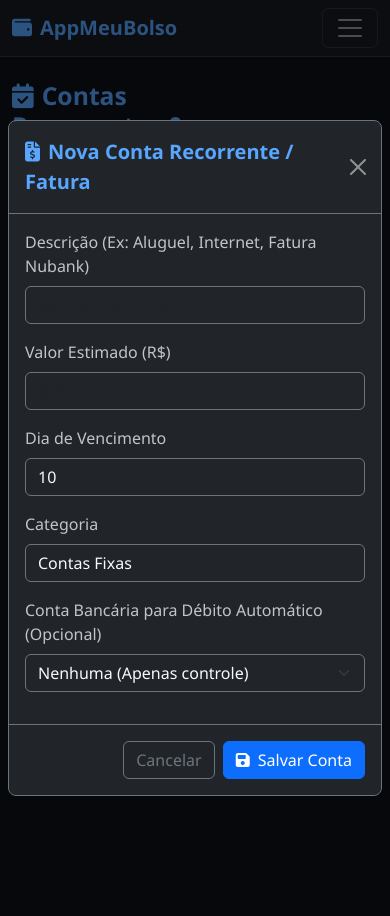
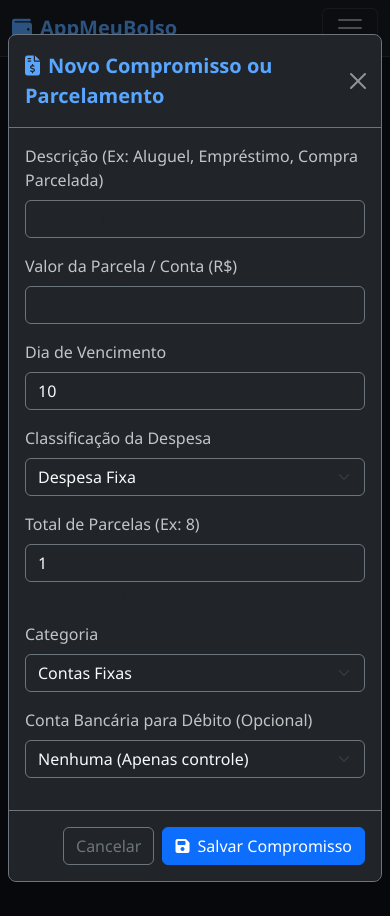
Before and after one commit to lungponto-ctrl/meubolso, a Flask app: page /recorrentes/ in a window 390 px wide, after a click on "Novo Compromisso / Parcela". Run offline with Flask 3, Linux system fonts and the light colour scheme; a user stored in the database is signed in; data comes from the database, SQL or seed files in the repository; data that the repository does not hold is empty.

Commit message:
Adicionado suporte a parcelamentos, classificacao de despesas e categoria de alimentacao nas contas fixas

```diff
--- a/app/templates/recorrentes.html
+++ b/app/templates/recorrentes.html
@@ -2,12 +2,12 @@
 {% block content %}
 <div class="d-flex justify-content-between align-items-center mb-4">
     <div>
-        <h2 class="fw-bold text-accent mb-1"><i class="fa-solid fa-calendar-check me-2"></i>Contas Recorrentes & Faturas</h2>
-        <p class="text-light opacity-75 mb-0">Gerencie suas despesas fixas mensais e evite atrasos.</p>
+        <h2 class="fw-bold text-accent mb-1"><i class="fa-solid fa-calendar-check me-2"></i>Contas Fixas, Variáveis & Parcelamentos</h2>
+        <p class="text-light opacity-75 mb-0">Acompanhe suas obrigações mensais, dívidas parceladas e evite atrasos.</p>
     </div>
     <div>
         <button type="button" class="btn btn-primary shadow-sm" data-bs-toggle="modal" data-bs-target="#modalNovaRecorrente">
-            <i class="fa-solid fa-plus me-1"></i> Nova Conta Fixa
+            <i class="fa-solid fa-plus me-1"></i> Novo Compromisso / Parcela
         </button>
     </div>
 </div>
@@ -22,7 +22,7 @@
     </div>
 </div>
 
-<!-- Lista de Contas Recorrentes -->
+<!-- Lista de Contas Recorrentes e Parcelamentos -->
 <div class="card p-4 shadow-sm border-0 bg-dark text-light">
     <h5 class="fw-bold mb-3 text-light"><i class="fa-solid fa-list-check me-2 text-accent"></i>Acompanhamento do Mês ({{ mes_atual }})</h5>
 
@@ -32,9 +32,9 @@
                 <thead>
                     <tr class="border-secondary text-muted small">
                         <th>DESCRIÇÃO / CATEGORIA</th>
+                        <th>CLASSIFICAÇÃO</th>
                         <th>VENCIMENTO</th>
                         <th>VALOR</th>
-                        <th>CONTA PADRÃO</th>
                         <th>STATUS</th>
                         <th class="text-end">AÇÕES</th>
                     </tr>
@@ -44,21 +44,33 @@
                     {% set pago = item.esta_pago_no_mes(mes_atual) %}
                     <tr class="border-secondary">
                         <td>
-                            <div class="fw-bold text-light">{{ item.descricao }}</div>
+                            <div class="fw-bold text-light">
+                                {{ item.descricao }}
+                                {% if item.total_parcelas > 1 %}
+                                    <span class="badge bg-info text-dark ms-2 fw-normal" style="font-size: 0.75rem;">
+                                        <i class="fa-solid fa-layer-group me-1"></i>{{ item.parcela_atual }}/{{ item.total_parcelas }}x
+                                    </span>
+                                {% endif %}
+                            </div>
                             <small class="text-light opacity-75"><i class="fa-solid fa-tag me-1"></i>{{ item.categoria }}</small>
+                            {% if item.total_parcelas > 1 and item.mes_termino %}
+                                <br><small class="text-warning"><i class="fa-solid fa-clock-rotate-left me-1"></i> Término previsto: {{ item.mes_termino }}</small>
+                            {% endif %}
+                        </td>
+                        <td>
+                            {% if item.tipo_despesa == 'Fixa' %}
+                                <span class="badge bg-secondary"><i class="fa-solid fa-thumbtack me-1"></i> Despesa Fixa</span>
+                            {% elif item.tipo_despesa == 'Variável' %}
+                                <span class="badge bg-primary"><i class="fa-solid fa-sliders me-1"></i> Despesa Variável</span>
+                            {% else %}
+                                <span class="badge bg-danger text-light"><i class="fa-solid fa-credit-card me-1"></i> Parcelamento / Dívida</span>
+                            {% endif %}
                         </td>
                         <td>
                             <span class="badge bg-secondary text-light">Dia {{ item.dia_vencimento }}</span>
                         </td>
                         <td class="fw-bold text-light">
                             R$ {{ "%.2f"|format(item.valor) }}
-                        </td>
-                        <td>
-                            {% if item.conta %}
-                                <span class="badge bg-secondary"><i class="fa-solid fa-wallet me-1"></i>{{ item.conta.nome }}</span>
-                            {% else %}
-                                <span class="badge bg-dark border border-secondary text-light opacity-75">Não vinculada</span>
-                            {% endif %}
                         </td>
                         <td>
                             {% if pago %}
@@ -77,7 +89,7 @@
                                     </button>
                                 </form>
                                 {% endif %}
-                                <form action="{{ url_for('recorrentes.excluir', id=item.id) }}" method="POST" onsubmit="return confirm('Deseja realmente excluir esta conta recorrente?');">
+                                <form action="{{ url_for('recorrentes.excluir', id=item.id) }}" method="POST" onsubmit="return confirm('Deseja realmente excluir este item?');">
                                     <button type="submit" class="btn btn-outline-danger btn-sm" title="Excluir">
                                         <i class="fa-solid fa-trash"></i>
                                     </button>
@@ -90,27 +102,28 @@
             </table>
         </div>
     {% else %}
-        <p class="text-light opacity-75 mb-0">Nenhuma conta recorrente cadastrada. Clique em "Nova Conta Fixa" para começar.</p>
+        <p class="text-light opacity-75 mb-0">Nenhum compromisso cadastrado. Clique em "Novo Compromisso / Parcela" para começar.</p>
     {% endif %}
 </div>
 
-<!-- Modal para Nova Conta Recorrente -->
+<!-- Modal para Novo Compromisso ou Parcela -->
 <div class="modal fade" id="modalNovaRecorrente" tabindex="-1" aria-labelledby="modalNovaRecorrenteLabel" aria-hidden="true">
     <div class="modal-dialog modal-dialog-centered">
         <div class="modal-content bg-dark text-light border-secondary">
             <form method="POST">
                 <div class="modal-header border-secondary">
-                    <h5 class="modal-title fw-bold text-accent" id="modalNovaRecorrenteLabel"><i class="fa-solid fa-file-invoice-dollar me-2"></i>Nova Conta Recorrente / Fatura</h5>
+                    <h5 class="modal-title fw-bold text-accent" id="modalNovaRecorrenteLabel"><i class="fa-solid fa-file-invoice-dollar me-2"></i>Novo Compromisso ou Parcelamento</h5>
                     <button type="button" class="btn-close btn-close-white" data-bs-dismiss="modal" aria-label="Close"></button>
                 </div>
                 <div class="modal-body">
                     <div class="mb-3">
-                        <label class="form-label text-light opacity-75">Descrição (Ex: Aluguel, Internet, Fatura Nubank)</label>
-                        <input type="text" name="descricao" class="form-control bg-dark text-light border-secondary" required placeholder="Ex: Internet Fibra">
+                        <label class="form-label text-light opacity-75">Descrição (Ex: Aluguel, Empréstimo, Compra Parcelada)</label>
+                        <input type="text" name="descricao" class="form-control bg-dark text-light border-secondary" required placeholder="Ex: Sofá Parcelado">
                     </div>
+
                     <div class="row">
                         <div class="col-md-6 mb-3">
-                            <label class="form-label text-light opacity-75">Valor Estimado (R$)</label>
+                            <label class="form-label text-light opacity-75">Valor da Parcela / Conta (R$)</label>
                             <input type="number" step="0.01" name="valor" class="form-control bg-dark text-light border-secondary" required placeholder="0.00">
                         </div>
                         <div class="col-md-6 mb-3">
@@ -118,12 +131,40 @@
                             <input type="number" min="1" max="31" name="dia_vencimento" class="form-control bg-dark text-light border-secondary" required value="10">
                         </div>
                     </div>
+
+                    <div class="row">
+                        <div class="col-md-6 mb-3">
+                            <label class="form-label text-light opacity-75">Classificação da Despesa</label>
+                            <select name="tipo_despesa" class="form-select bg-dark text-light border-secondary">
+                                <option value="Fixa">Despesa Fixa</option>
+                                <option value="Variável">Despesa Variável</option>
+                                <option value="Parcelamento">Parcelamento / Dívida</option>
+                            </select>
+                        </div>
+                        <div class="col-md-6 mb-3">
+                            <label class="form-label text-light opacity-75">Total de Parcelas (Ex: 8)</label>
+                            <input type="number" min="1" name="total_parcelas" class="form-control bg-dark text-light border-secondary" value="1" placeholder="1 para fixa">
+                            <small class="text-muted" style="font-size: 0.75rem;">Se for fixa, deixe 1.</small>
+                        </div>
+                    </div>
+
                     <div class="mb-3">
                         <label class="form-label text-light opacity-75">Categoria</label>
-                        <input type="text" name="categoria" class="form-control bg-dark text-light border-secondary" value="Contas Fixas">
+                        <select name="categoria" class="form-select bg-dark text-light border-secondary">
+                            <option value="Contas Fixas">Contas Fixas</option>
+                            <option value="Alimentação">Alimentação</option>
+                            <option value="Moradia">Moradia</option>
+                            <option value="Transporte">Transporte</option>
+                            <option value="Saúde">Saúde</option>
+                            <option value="Educação">Educação</option>
+                            <option value="Lazer">Lazer</option>
+                            <option value="Dívidas / Parcelamentos">Dívidas / Parcelamentos</option>
+                            <option value="Outros">Outros</option>
+                        </select>
                     </div>
+
                     <div class="mb-3">
-                        <label class="form-label text-light opacity-75">Conta Bancária para Débito Automático (Opcional)</label>
+                        <label class="form-label text-light opacity-75">Conta Bancária para Débito (Opcional)</label>
                         <select name="conta_id" class="form-select bg-dark text-light border-secondary">
                             <option value="">Nenhuma (Apenas controle)</option>
                             {% for c in contas_bancarias %}
@@ -134,7 +175,7 @@
                 </div>
                 <div class="modal-footer border-secondary">
                     <button type="button" class="btn btn-outline-secondary" data-bs-dismiss="modal">Cancelar</button>
-                    <button type="submit" class="btn btn-primary"><i class="fa-solid fa-floppy-disk me-1"></i> Salvar Conta</button>
+                    <button type="submit" class="btn btn-primary"><i class="fa-solid fa-floppy-disk me-1"></i> Salvar Compromisso</button>
                 </div>
             </form>
         </div>
```
Also changed, not shown: app/models.py (+23 -1 lines).
